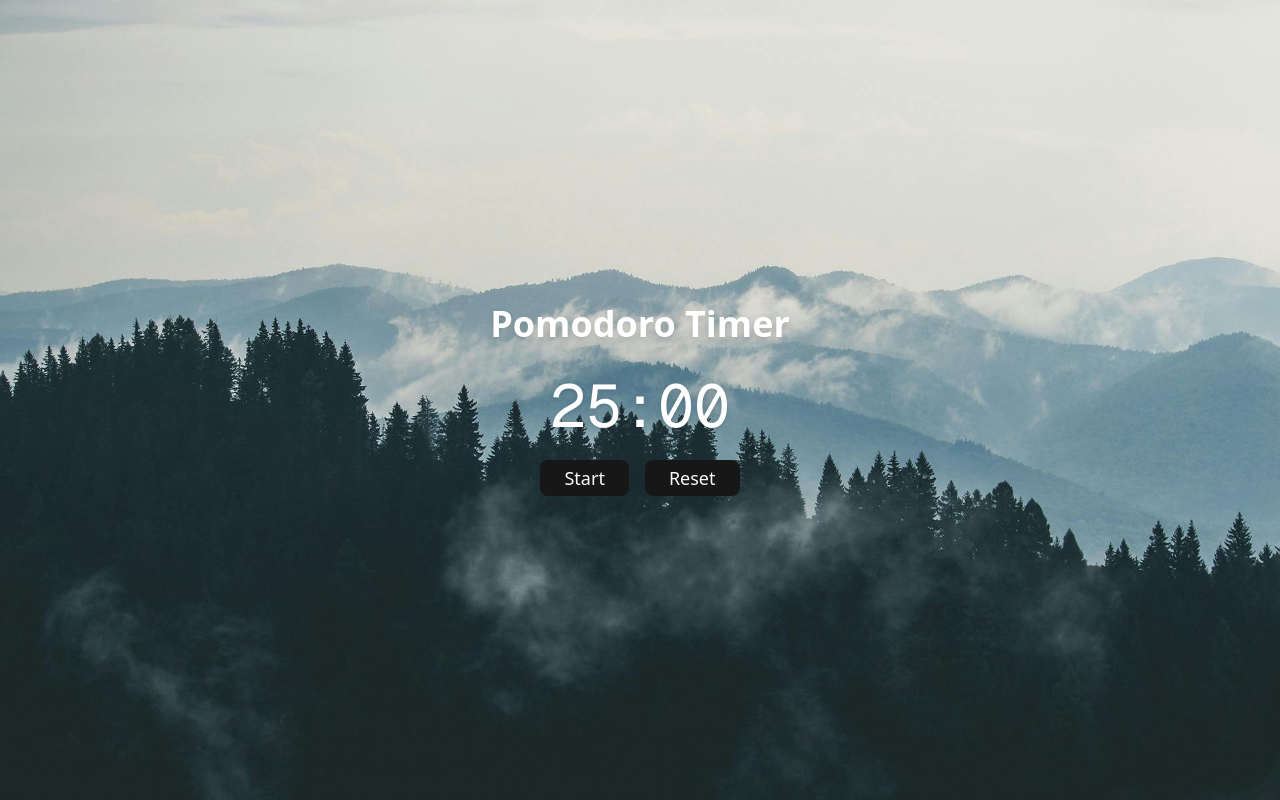
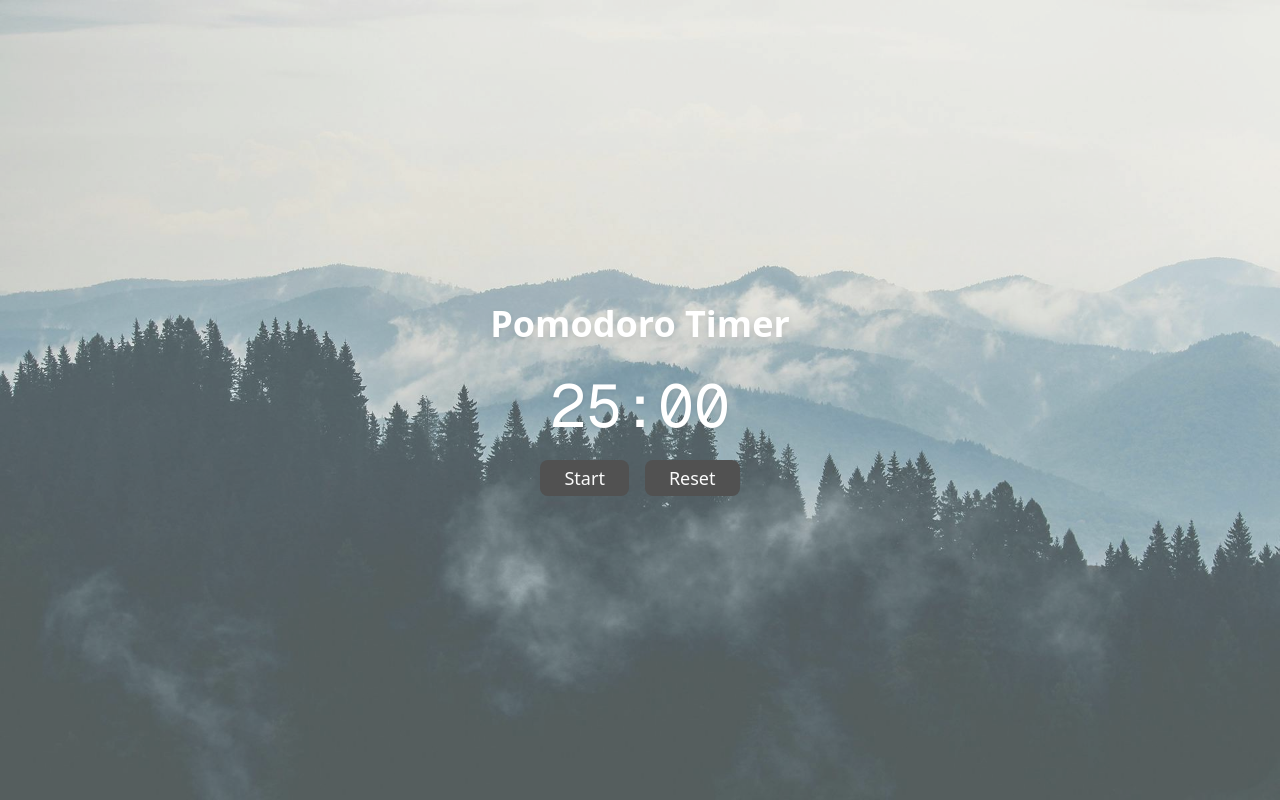
Before and after one commit to SiddDevCS/PomodoroNext, a Next.js app: page / in a window 1280 px wide. Built offline with nearby package versions, Linux system fonts and the light colour scheme.

Commit message:
UI Changes

```diff
--- a/src/app/page.tsx
+++ b/src/app/page.tsx
@@ -28,7 +28,8 @@ export default function PomodoroTimer() {
         backgroundPosition: 'center',
         backgroundRepeat: 'no-repeat',
         minHeight: '100vh',
-        width: '100%'
+        width: '100%',
+        opacity: '75%',
       }}
       className="flex flex-col items-center justify-center p-6"
     >
```
